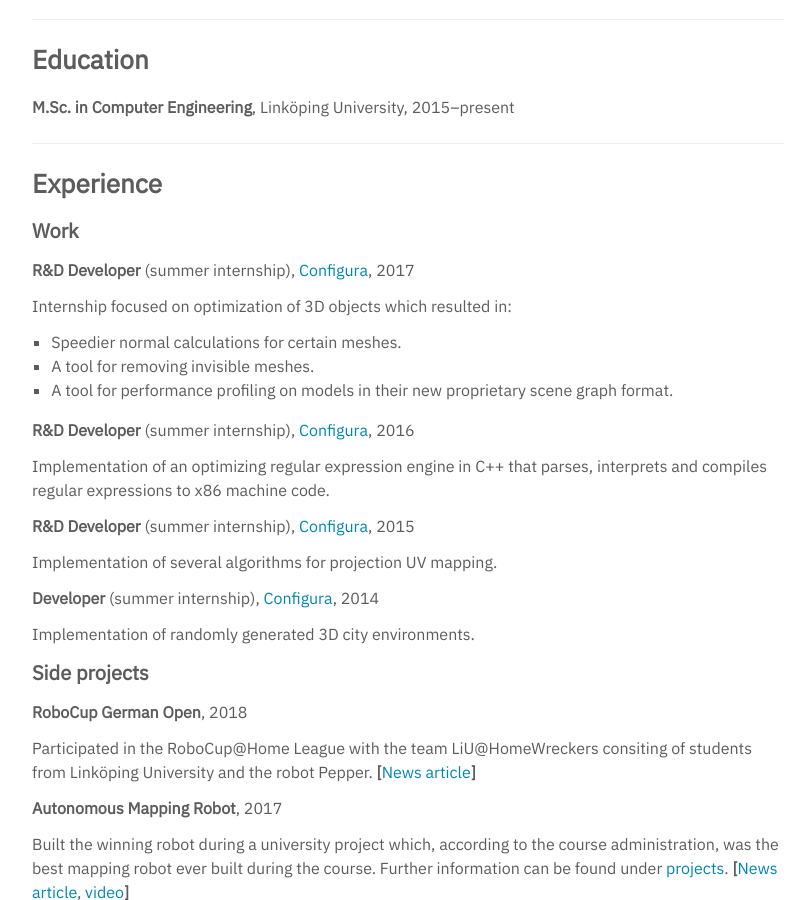
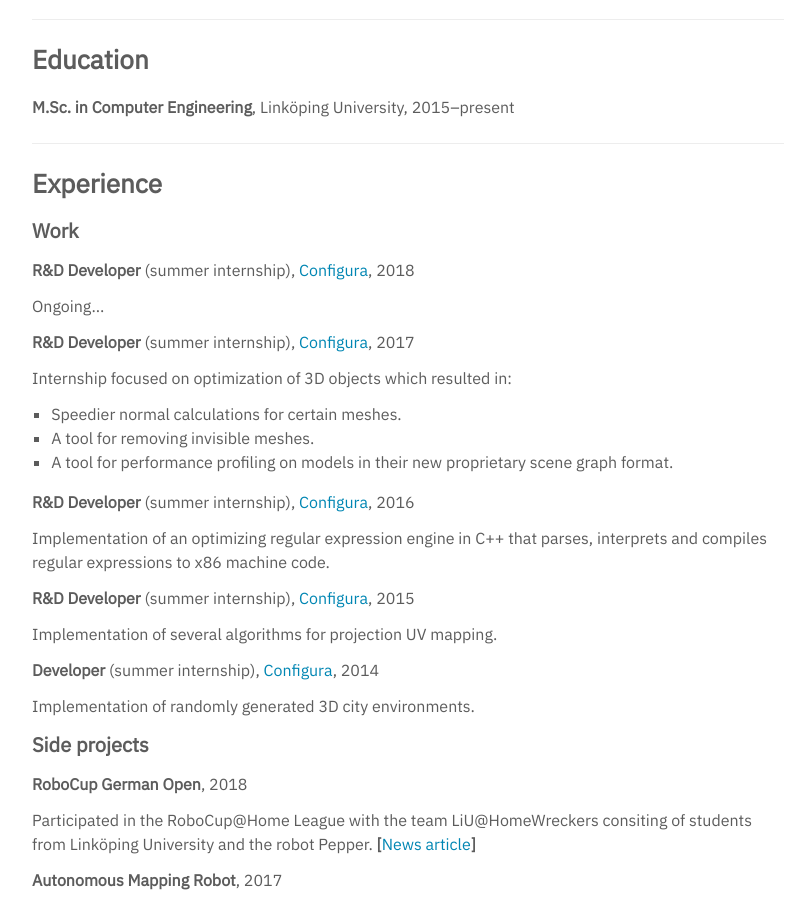
Before and after one commit to williamsjoblom/williamsjoblom.github.io, a Jekyll site: the page built from resume.md, in a window 1280 px wide and 900 px high, scrolled down 386 px. Shown: the whole window, without its empty margins (232-1041 px from the left). Built offline with Jekyll 4.4.1, drawn with Linux system fonts in a browser that asks for light colours.

Commit message:
Add current summer internship

```diff
--- a/resume.md
+++ b/resume.md
@@ -23,6 +23,10 @@
 
 ## Experience
 #### Work
+**R&D Developer** (summer internship), [Configura](https://configura.com), 2018
+
+Ongoing&hellip;
+
 **R&D Developer** (summer internship), [Configura](https://configura.com), 2017
 
 Internship focused on optimization of 3D objects which resulted in:
```
